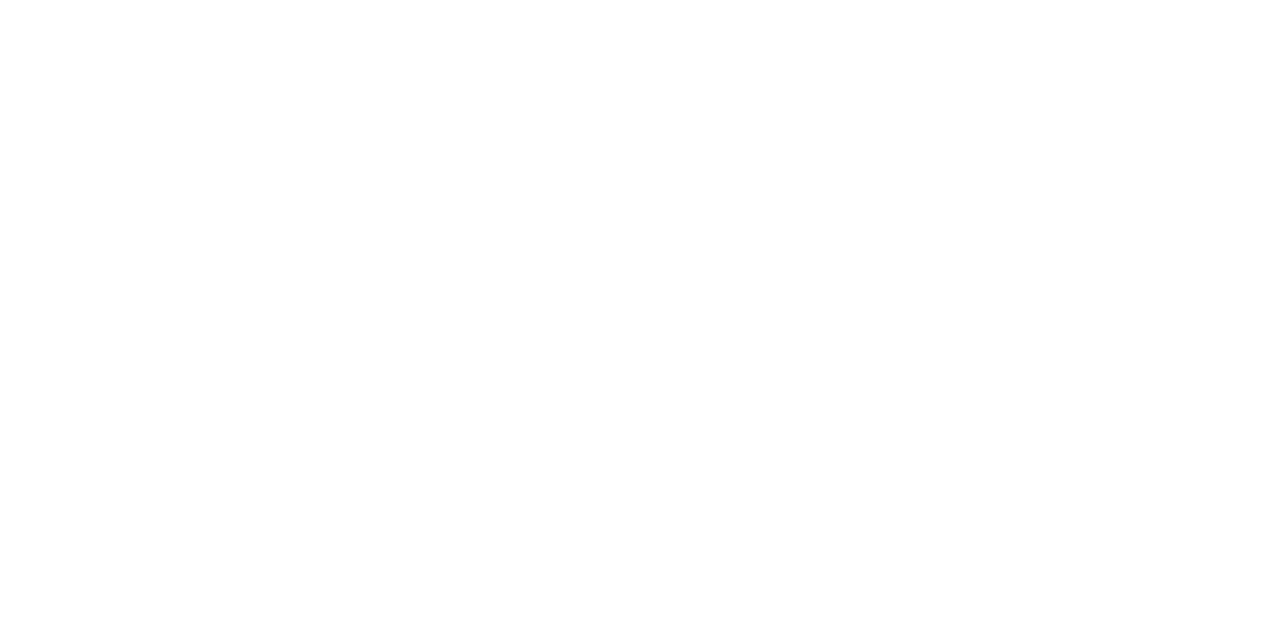
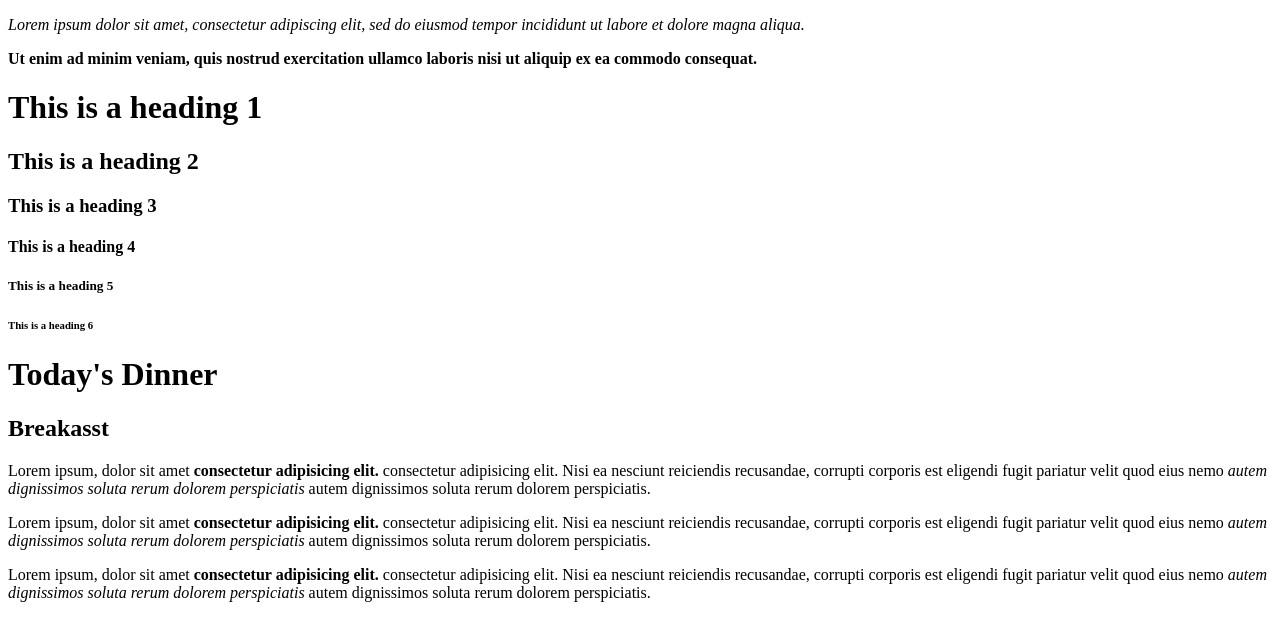
Before and after one commit to Lennin-A/git_test_2, a plain HTML site: page index.html in a window 1280 px wide. Drawn offline with Linux system fonts and the light colour scheme.

Commit message:
I'm learning!

```diff
--- a/index.html
+++ b/index.html
@@ -6,6 +6,42 @@
     <title>My first webpage Dawwg </title>
 </head>
 <body>
+    <p><em>
+        Lorem ipsum dolor sit amet, consectetur adipiscing elit, sed do eiusmod tempor
+        incididunt ut labore et dolore magna aliqua.
+    </p></em>
 
+    <!-- Hi person, how are u today? -->
+
+      <p><strong>
+
+        Ut enim ad minim veniam, quis nostrud exercitation ullamco laboris
+        nisi ut aliquip ex ea commodo consequat.
+      </p></strong>
+
+      <h1>This is a heading 1</h1>
+      <h2>This is a heading 2</h2>
+      <h3>This is a heading 3</h3>
+      <h4>This is a heading 4</h4>
+      <h5>This is a heading 5</h5>
+      <h6>This is a heading 6</h6>
+
+
+      <h1>Today's Dinner</h1>
+
+      <h2>Breakasst </h2>
+
+    <p>
+        Lorem ipsum, dolor sit amet <strong> consectetur adipisicing elit.  </strong>consectetur adipisicing elit. Nisi ea nesciunt reiciendis recusandae, corrupti corporis est eligendi
+        fugit pariatur velit quod eius nemo <em>autem dignissimos soluta rerum dolorem perspiciatis</em> autem dignissimos soluta rerum dolorem perspiciatis.
+    </p>
+     <p>
+        Lorem ipsum, dolor sit amet <strong> consectetur adipisicing elit.  </strong>consectetur adipisicing elit. Nisi ea nesciunt reiciendis recusandae, corrupti corporis est eligendi
+        fugit pariatur velit quod eius nemo <em>autem dignissimos soluta rerum dolorem perspiciatis</em> autem dignissimos soluta rerum dolorem perspiciatis.
+    </p>
+    <p>
+        Lorem ipsum, dolor sit amet <strong> consectetur adipisicing elit.  </strong>consectetur adipisicing elit. Nisi ea nesciunt reiciendis recusandae, corrupti corporis est eligendi
+        fugit pariatur velit quod eius nemo <em>autem dignissimos soluta rerum dolorem perspiciatis</em> autem dignissimos soluta rerum dolorem perspiciatis.
+    </p>
 </body>
 </html>
```
